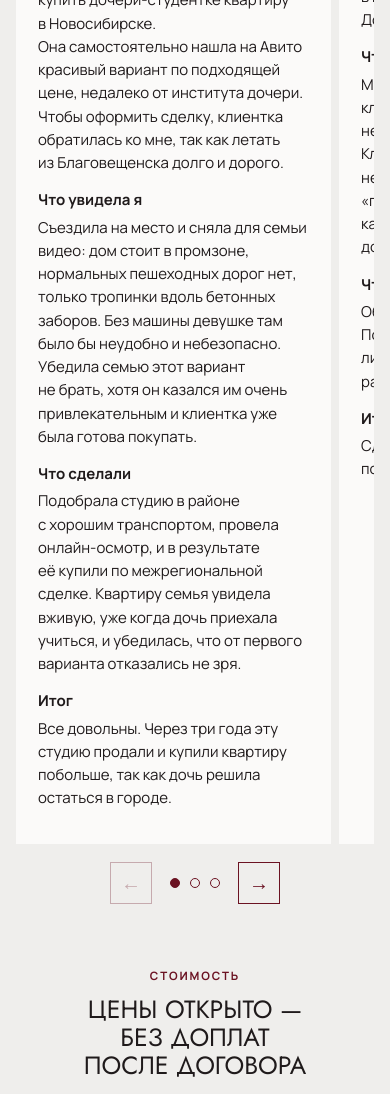
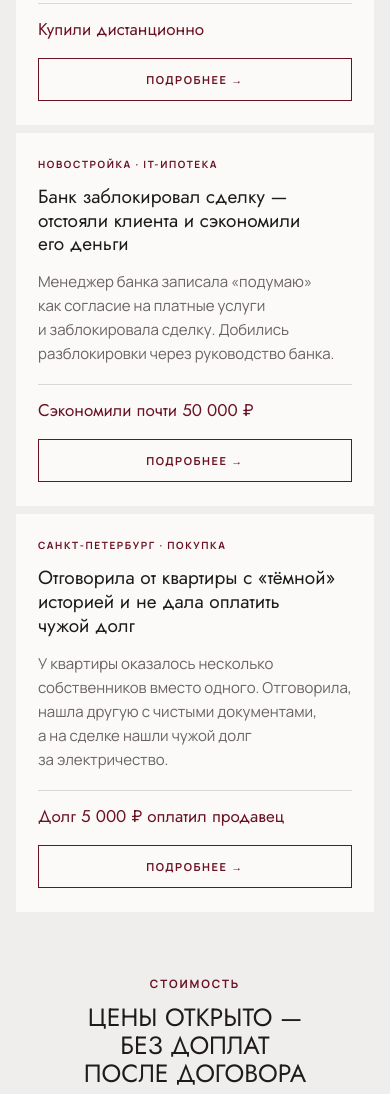
Before and after one commit to paharukova/prototipy, a plain HTML site: page irina-vasilyeva/final/index.html in a window 390 px wide. Shown: the part 10051-11145 px from the top of the page. Drawn offline with Linux system fonts and the light colour scheme.

Commit message:
irina-vasilyeva/final: кейсы — три превью с «Подробнее», кнопки MAX и Telegram одной ширины
Co-Authored-By: Claude Opus 5.5 <noreply@anthropic.com>

```diff
--- a/irina-vasilyeva/final/css/style.css
+++ b/irina-vasilyeva/final/css/style.css
@@ -1096,26 +1096,39 @@ html { scroll-padding-top: 98px; }
 .about-copy p b { font-weight: 700; color: var(--ink); }
 @media (max-width: 760px) { .about-copy p { font-size: 15px; } }
 
-/* Кейсы: карточки листаются вбок (на телефоне — пальцем, на компьютере — стрелками) */
-.case-track { position: relative; display: flex; gap: var(--gap); overflow-x: auto; scroll-snap-type: x mandatory; scroll-behavior: smooth; scrollbar-width: none; -webkit-overflow-scrolling: touch; overscroll-behavior-x: contain; }
-.case-track::-webkit-scrollbar { display: none; }
-.case-track:focus-visible { outline-offset: 4px; }
-.case-track > .case { flex: 0 0 100%; scroll-snap-align: start; min-width: 0; }
-.case-track .case h3 + dl { margin-top: 22px; }
-.case-nav { display: flex; align-items: center; justify-content: center; gap: 18px; margin-top: 18px; }
-.case-arrow { width: 48px; height: 48px; display: grid; place-items: center; border: 1px solid var(--wine); background: transparent; color: var(--wine); font: 400 20px/1 var(--sans); cursor: pointer; transition: background-color .2s, color .2s, opacity .2s; }
-.case-arrow:hover:not(:disabled) { background: var(--wine); color: #fff; }
-.case-arrow:disabled { opacity: .3; cursor: default; }
-.case-dots { display: flex; gap: 10px; }
-.case-dot { width: 10px; height: 10px; padding: 0; border: 1.5px solid var(--wine); border-radius: 50%; background: transparent; cursor: pointer; transition: background-color .2s; }
-.case-dot[aria-selected="true"] { background: var(--wine); }
+/* ===== 17.11: кейсы — три превью, «Подробнее» открывает кейс поверх страницы (вместо листания вбок) ===== */
+.cp-grid { display: grid; grid-template-columns: repeat(3, minmax(0, 1fr)); gap: var(--gap); }
+.cp { background: var(--paper); padding: 28px; display: flex; flex-direction: column; }
+.cp h3 { font: 400 21px/1.25 var(--serif); margin: 0 0 14px; }
+.cp-teaser { font-size: 15px; line-height: 1.6; color: var(--muted); margin: 0 0 18px; }
+.cp-result { margin: auto 0 0; padding: 14px 0 0; border-top: 1px solid var(--line); font: 500 17px/1.3 var(--serif); color: var(--wine); }
+.cp-more { align-self: flex-start; margin-top: 18px; padding: 12px 20px; border: 1px solid var(--wine); background: transparent; color: var(--wine); cursor: pointer; font: 700 11px/1 var(--sans); letter-spacing: .14em; text-transform: uppercase; transition: background-color .2s, color .2s; }
+.cp-more:hover, .cp-more:focus-visible { background: var(--wine); color: #fff; }
+.cp-dialog { width: min(860px, calc(100% - 32px)); max-height: calc(100% - 48px); padding: 0; border: 0; border-top: 3px solid var(--wine); background: var(--paper); color: var(--ink); box-shadow: 0 30px 80px rgba(40, 10, 15, .35); overflow: auto; overscroll-behavior: contain; }
+.cp-dialog::backdrop { background: rgba(31, 10, 14, .55); }
+.cp-dialog[open] { animation: cpd-in .22s ease; }
+@keyframes cpd-in { from { opacity: 0; transform: translateY(12px); } to { opacity: 1; transform: none; } }
+.cpd-close { position: sticky; top: 0; float: right; width: 52px; height: 52px; border: 0; background: var(--paper); color: var(--wine); font: 300 34px/1 var(--sans); cursor: pointer; z-index: 2; }
+.cpd-close:hover { background: var(--wine); color: #fff; }
+.cpd-body { padding: 34px clamp(22px, 4vw, 48px) 8px; }
+.cpd-body h3 { font: 400 clamp(22px, 2.4vw, 28px)/1.25 var(--serif); margin: 0 0 22px; padding-right: 30px; }
+.cpd-body dl { display: grid; grid-template-columns: 150px 1fr; gap: 14px 22px; margin: 0; padding-top: 20px; border-top: 1px solid var(--line); font-size: 15.5px; line-height: 1.6; }
+.cpd-body dt { font-weight: 700; }
+.cpd-body dd { margin: 0; }
+.cpd-foot { padding: 22px clamp(22px, 4vw, 48px) 32px; }
+body.cpd-lock { overflow: hidden; }
+@media (max-width: 1100px) { .cp-grid { grid-template-columns: 1fr; } }
 @media (max-width: 760px) {
-  /* соседняя карточка выглядывает справа — видно, что можно листать */
-  .case-track { scroll-padding-left: 0; }
-  .case-track > .case { flex-basis: 88%; }
-  .case-arrow { width: 42px; height: 42px; }
+  .cp { padding: 24px 22px; }
+  .cp h3 { font-size: 19px; }
+  .cp-more { align-self: stretch; text-align: center; padding: 15px 20px; }
+  .cp-dialog { width: 100%; max-width: 100%; max-height: 92%; margin: auto 0 0; }
+  .cpd-body { padding: 26px 22px 4px; }
+  .cpd-body dl { grid-template-columns: 1fr; gap: 4px; }
+  .cpd-body dd { margin-bottom: 12px; }
+  .cpd-foot .btn { width: 100%; }
 }
-@media (prefers-reduced-motion: reduce) { .case-track { scroll-behavior: auto; } }
+@media (prefers-reduced-motion: reduce) { .cp-dialog[open] { animation: none; } }
 
 /* ===== 17.11 (2): цифры — к низу первого экрана, на уровне низа плашки «Ирина Васильева» на фото ===== */
 .hero-proof { grid-template-columns: repeat(3, minmax(0, 1fr)); }
@@ -1141,3 +1154,6 @@ html { scroll-padding-top: 98px; }
   .hp-item:first-child { padding-left: 0; }
   .hp-item span { font-size: 9px; letter-spacing: .02em; hyphens: auto; overflow-wrap: anywhere; }
 }
+
+/* 17.11: кнопки MAX и Telegram в блоке связи — одинаковой ширины */
+@media (min-width: 761px) { .contact .actions { display: grid; grid-template-columns: 1fr 1fr; max-width: 400px; } }
--- a/irina-vasilyeva/final/index.html
+++ b/irina-vasilyeva/final/index.html
@@ -22,9 +22,9 @@
 <meta property="og:image:height" content="630">
 <meta property="og:image:alt" content="Ирина Васильева, агент по недвижимости">
 <meta name="twitter:card" content="summary_large_image">
-<link rel="stylesheet" href="fonts/manrope.css?v=20261117d">
-<link rel="stylesheet" href="fonts/jost.css?v=20261117d">
-<link rel="stylesheet" href="css/style.css?v=20261117d">
+<link rel="stylesheet" href="fonts/manrope.css?v=20261117e">
+<link rel="stylesheet" href="fonts/jost.css?v=20261117e">
+<link rel="stylesheet" href="css/style.css?v=20261117e">
 </head>
 <body>
 
@@ -237,53 +237,66 @@
   </div>
 </section>
 
-<!-- 7. Кейсы -->
+<!-- 7. Кейсы — три превью, «Подробнее» открывает кейс поверх страницы (выбор Татьяны 17.11) -->
 <section class="section" id="cases">
   <div class="wrap">
     <div class="section-head center">
       <span class="eyebrow">Примеры сделок</span>
       <h2 class="serif">Истории из&nbsp;практики</h2>
     </div>
-    <div class="case-slider reveal">
-    <div class="case-track" id="caseTrack" tabindex="0" aria-label="Истории из практики, листайте вбок">
-      <article class="case case-featured">
+    <div class="cp-grid">
+      <article class="cp reveal">
         <span class="tag">Покупка из&nbsp;другого региона</span>
         <h3>Семья из&nbsp;Благовещенска купила квартиру в&nbsp;Новосибирске, не&nbsp;приезжая</h3>
-        <dl>
+        <p class="cp-teaser">Мама из&nbsp;Благовещенска нашла дочери квартиру на&nbsp;Авито. Я&nbsp;съездила на&nbsp;место: дом в&nbsp;промзоне, вдоль бетонных заборов. Отговорила и&nbsp;подобрала студию в&nbsp;районе с&nbsp;хорошим транспортом.</p>
+        <p class="cp-result">Купили дистанционно</p>
+        <button class="cp-more" type="button" aria-haspopup="dialog">Подробнее <span aria-hidden="true">→</span></button>
+        <div class="cp-full" hidden>
+          <dl>
           <dt>Задача</dt><dd>Клиентка из&nbsp;Благовещенска хотела купить дочери-студентке квартиру в&nbsp;Новосибирске. Она&nbsp;самостоятельно нашла на&nbsp;Авито красивый вариант по&nbsp;подходящей цене, недалеко от&nbsp;института дочери. Чтобы оформить сделку, клиентка обратилась ко&nbsp;мне, так&nbsp;как летать из&nbsp;Благовещенска долго и&nbsp;дорого.</dd>
           <dt>Что увидела&nbsp;я</dt><dd>Съездила на&nbsp;место и&nbsp;сняла для&nbsp;семьи видео: дом стоит в&nbsp;промзоне, нормальных пешеходных дорог нет, только тропинки вдоль бетонных заборов. Без&nbsp;машины девушке там было&nbsp;бы неудобно и&nbsp;небезопасно. Убедила семью этот вариант не&nbsp;брать, хотя&nbsp;он казался им очень привлекательным и&nbsp;клиентка уже была готова покупать.</dd>
           <dt>Что сделали</dt><dd>Подобрала студию в&nbsp;районе с&nbsp;хорошим транспортом, провела онлайн-осмотр, и&nbsp;в&nbsp;результате её&nbsp;купили по&nbsp;межрегиональной сделке. Квартиру семья увидела вживую, уже когда дочь приехала учиться, и&nbsp;убедилась, что&nbsp;от&nbsp;первого варианта отказались не&nbsp;зря.</dd>
           <dt>Итог</dt><dd>Все довольны. Через три года эту студию продали и&nbsp;купили квартиру побольше, так&nbsp;как дочь решила остаться в&nbsp;городе.</dd>
         </dl>
+        </div>
       </article>
-      <article class="case case-featured">
+      <article class="cp reveal">
         <span class="tag">Новостройка · IT-ипотека</span>
         <h3>Банк заблокировал сделку&nbsp;— отстояли клиента и&nbsp;сэкономили его деньги</h3>
-        <dl>
+        <p class="cp-teaser">Менеджер банка записала «подумаю» как&nbsp;согласие на&nbsp;платные услуги и&nbsp;заблокировала сделку. Добились разблокировки через руководство банка.</p>
+        <p class="cp-result">Сэкономили почти 50&nbsp;000&nbsp;₽</p>
+        <button class="cp-more" type="button" aria-haspopup="dialog">Подробнее <span aria-hidden="true">→</span></button>
+        <div class="cp-full" hidden>
+          <dl>
           <dt>Задача</dt><dd>Молодая пара покупала трёхкомнатную квартиру в&nbsp;новостройке по&nbsp;IT-ипотеке. До&nbsp;сделки оставалось две недели.</dd>
           <dt>Что случилось</dt><dd>Менеджер банка предложила клиенту платную оценку и&nbsp;другие ненужные дополнительные услуги. Клиент, не&nbsp;зная, что&nbsp;эти&nbsp;услуги не&nbsp;обязательны для&nbsp;сделки, ответил «подумаю», а&nbsp;менеджер записала это как&nbsp;согласие и&nbsp;заблокировала сделку до&nbsp;оплаты.</dd>
           <dt>Что сделали</dt><dd>Обратились к&nbsp;руководству банка. После длительных переговоров лишние услуги убрали и&nbsp;сделку разблокировали.</dd>
           <dt>Итог</dt><dd>Сделка прошла, клиент сэкономил почти 50&nbsp;000&nbsp;₽.</dd>
         </dl>
+        </div>
       </article>
-      <article class="case case-featured">
+      <article class="cp reveal">
         <span class="tag">Санкт-Петербург · покупка</span>
         <h3>Отговорила от&nbsp;квартиры с&nbsp;«тёмной» историей и&nbsp;не&nbsp;дала оплатить чужой долг</h3>
-        <dl>
+        <p class="cp-teaser">У&nbsp;квартиры оказалось несколько собственников вместо одного. Отговорила, нашла другую с&nbsp;чистыми документами, а&nbsp;на&nbsp;сделке нашли чужой долг за&nbsp;электричество.</p>
+        <p class="cp-result">Долг 5&nbsp;000&nbsp;₽ оплатил продавец</p>
+        <button class="cp-more" type="button" aria-haspopup="dialog">Подробнее <span aria-hidden="true">→</span></button>
+        <div class="cp-full" hidden>
+          <dl>
           <dt>Задача</dt><dd>Мужчина из&nbsp;Санкт-Петербурга покупал квартиру после раздела наследства. Вариант нашёл сам. Агент продавца уверяла его, что&nbsp;второй риэлтор не&nbsp;нужен, но&nbsp;он&nbsp;не&nbsp;согласился и&nbsp;привлёк меня для&nbsp;сделки.</dd>
           <dt>Что увидела&nbsp;я</dt><dd>По&nbsp;выписке ЕГРН у&nbsp;квартиры оказалось несколько собственников, хотя агент говорила об&nbsp;одном. Документы и&nbsp;справку о&nbsp;прописанных в&nbsp;квартире не&nbsp;предоставили. Такая квартира&nbsp;— «мина замедленного действия»: в&nbsp;любой момент может объявиться наследник.</dd>
           <dt>Что сделали</dt><dd>Отговорила клиента от&nbsp;покупки понравившейся ему квартиры, подобрала другую, с&nbsp;чистыми документами, и&nbsp;прилетела в&nbsp;Санкт-Петербург на&nbsp;сделку. Перед подписанием документов проверили счётчики и&nbsp;нашли долг за&nbsp;электричество 5&nbsp;000&nbsp;₽&nbsp;— продавец оплатил его при&nbsp;нас.</dd>
           <dt>Итог</dt><dd>Сделка состоялась. Клиент доволен, живёт в&nbsp;новой квартире и&nbsp;рекомендует меня знакомым в&nbsp;Санкт-Петербурге.</dd>
         </dl>
+        </div>
       </article>
     </div>
-    <div class="case-nav">
-      <button class="case-arrow" type="button" data-dir="-1" aria-label="Предыдущая история">←</button>
-      <div class="case-dots" role="tablist"></div>
-      <button class="case-arrow" type="button" data-dir="1" aria-label="Следующая история">→</button>
-    </div>
-    </div>
   </div>
+  <dialog class="cp-dialog" id="caseDialog" aria-labelledby="cpdTitle">
+    <button class="cpd-close" type="button" aria-label="Закрыть">×</button>
+    <div class="cpd-body"></div>
+    <div class="cpd-foot"><a class="btn primary" href="#contact">Обсудить мою ситуацию</a></div>
+  </dialog>
 </section>
 
 <!-- 8. Цены -->
@@ -431,7 +444,7 @@
 
 <div class="float-msg"><a class="float-call" href="tel:+79833192837">Позвонить</a><a class="float-write" href="#contact">Написать</a></div>
 
-<script src="js/typo.js?v=20261117d"></script>
-<script src="js/main.js?v=20261117d"></script>
+<script src="js/typo.js?v=20261117e"></script>
+<script src="js/main.js?v=20261117e"></script>
 </body>
 </html>
--- a/irina-vasilyeva/final/js/main.js
+++ b/irina-vasilyeva/final/js/main.js
@@ -260,40 +260,22 @@
   });
 })();
 
-/* 17.11: кейсы листаются вбок — стрелки и точки под карточками */
+/* 17.11: кейсы — «Подробнее» открывает кейс поверх страницы */
 (function () {
-  var track = document.getElementById('caseTrack');
-  if (!track) return;
-  var cards = [].slice.call(track.children), dotsBox = document.querySelector('.case-dots');
-  var arrows = [].slice.call(document.querySelectorAll('.case-arrow'));
-  var dots = cards.map(function (c, i) {
-    var d = document.createElement('button');
-    d.type = 'button'; d.className = 'case-dot'; d.setAttribute('role', 'tab');
-    d.setAttribute('aria-label', 'История ' + (i + 1) + ' из ' + cards.length);
-    d.addEventListener('click', function () { go(i); });
-    dotsBox.appendChild(d);
-    return d;
+  var dlg = document.getElementById('caseDialog'), body = dlg.querySelector('.cpd-body');
+  document.querySelectorAll('.cp-more').forEach(function (btn) {
+    btn.addEventListener('click', function () {
+      var card = btn.closest('.cp');
+      body.innerHTML = '';
+      body.appendChild(card.querySelector('.tag').cloneNode(true));
+      var h = card.querySelector('h3').cloneNode(true); h.id = 'cpdTitle'; body.appendChild(h);
+      body.appendChild(card.querySelector('.cp-full dl').cloneNode(true));
+      dlg.showModal(); dlg.scrollTop = 0; document.body.classList.add('cpd-lock');
+    });
   });
-  function current() {
-    var best = 0, bestDist = Infinity;
-    cards.forEach(function (c, i) {
-      var dist = Math.abs(c.offsetLeft - track.scrollLeft);
-      if (dist < bestDist) { bestDist = dist; best = i; }
-    });
-    return best;
-  }
-  function go(i) {
-    i = Math.max(0, Math.min(cards.length - 1, i));
-    track.scrollTo({ left: cards[i].offsetLeft });
-  }
-  function update() {
-    var i = current();
-    dots.forEach(function (d, k) { d.setAttribute('aria-selected', k === i ? 'true' : 'false'); });
-    arrows[0].disabled = i === 0;
-    arrows[1].disabled = i === cards.length - 1;
-  }
-  arrows.forEach(function (a) { a.addEventListener('click', function () { go(current() + Number(a.dataset.dir)); }); });
-  track.addEventListener('scroll', function () { window.requestAnimationFrame(update); }, { passive: true });
-  window.addEventListener('resize', update);
-  update();
+  function close() { dlg.close(); }
+  dlg.querySelector('.cpd-close').addEventListener('click', close);
+  dlg.querySelector('.cpd-foot a').addEventListener('click', close);
+  dlg.addEventListener('click', function (e) { if (e.target === dlg) close(); }); /* клик по затемнению */
+  dlg.addEventListener('close', function () { document.body.classList.remove('cpd-lock'); });
 })();
```
